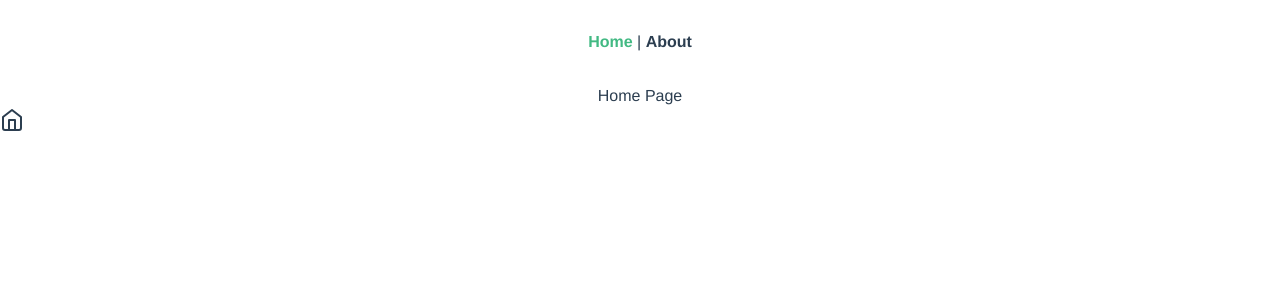
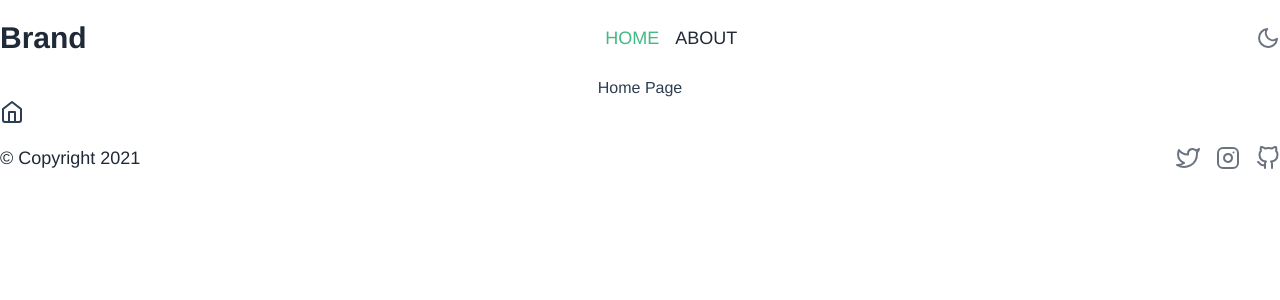
Before and after one commit to blasbot/vuejs-tailwindcss-project, a Vue app: page / in a window 1280 px wide. Shown: the top 300 px of the page. Built offline with nearby package versions, Linux system fonts and the light colour scheme.

Commit message:
Add headerd and footer

```diff
--- a/src/App.vue
+++ b/src/App.vue
@@ -1,10 +1,67 @@
 <template>
-  <div id="nav">
-    <router-link to="/">Home</router-link> |
-    <router-link to="/about">About</router-link>
+  <!-- Header Start -->
+  <nav id="nav" class="container mx-auto bg-white">
+      <div class="md:flex items-center justify-between py-5">
+          <div class="flex justify-between items-center">
+              <div class="text-2xl font-bold text-gray-800 md:text-3xl">
+                    <a href="#">Brand</a>
               </div>
+              <div class="md:hidden">
+                  <button type="button" class="block text-gray-800 hover:text-gray-700 focus:text-gray-700 focus:outline-none">
+                      <svg class="h-6 w-6 fill-current" viewBox="0 0 24 24">
+                          <path class="hidden" d="M16.24 14.83a1 1 0 0 1-1.41 1.41L12 13.41l-2.83 2.83a1 1 0 0 1-1.41-1.41L10.59 12 7.76 9.17a1 1 0 0 1 1.41-1.41L12 10.59l2.83-2.83a1 1 0 0 1 1.41 1.41L13.41 12l2.83 2.83z"/>
+                          <path d="M4 5h16a1 1 0 0 1 0 2H4a1 1 0 1 1 0-2zm0 6h16a1 1 0 0 1 0 2H4a1 1 0 0 1 0-2zm0 6h16a1 1 0 0 1 0 2H4a1 1 0 0 1 0-2z"/>
+                      </svg>
+                  </button>
+              </div>
+          </div>
+          <div class="flex flex-col md:flex-row md:block -mx-2">
+              <router-link to="/" class="text-lg font-medium text-gray-800  md:mx-2 uppercase">Home</router-link>
+              <router-link to="about" class="text-lg font-medium text-gray-800  md:mx-2 uppercase">About</router-link>
+          </div>
+          <div>
+            <a href="#"><i data-feather="moon" class="text-gray-500"></i></a>
+          </div>
+      </div>
+  </nav>
+  <!-- Header End -->
+
+  <!-- Render Active Component Contents Start -->
   <router-view/>
+  <!-- Render Active Component Contents End -->
+
+  <!-- Footer Start -->
+  <div class="container mx-auto bg-white">
+    <div class="md:flex items-center justify-between py-5">
+        <div class="flex justify-between items-center">
+            <div class="text-lg text-gray-800">
+              &copy; Copyright 2021
+            </div>
+        </div>
+        <div>
+          <ul class="flex gap-4">
+            <li class="text-gray-500"><i data-feather="twitter"></i></li>
+            <li class="text-gray-500"><i data-feather="instagram"></i></li>
+            <li class="text-gray-500"><i data-feather="github"></i></li>
+          </ul>
+        </div>
+    </div>
+  </div>
+  <!-- Footer End -->
+
 </template>
+
+<script>
+  import feather from 'feather-icons'
+  export default {
+      mounted() {
+          feather.replace();
+      },
+      updated() {
+          feather.replace();
+      }
+  }
+</script>
 
 <style>
   #app {
@@ -15,15 +72,6 @@
     color: #2c3e50;
   }
 
-#nav {
-  padding: 30px;
-}
-
-#nav a {
-  font-weight: bold;
-  color: #2c3e50;
-}
-
   #nav a.router-link-exact-active {
     color: #42b983;
   }
--- a/src/components/About.vue
+++ b/src/components/About.vue
@@ -1,5 +1,5 @@
 <template>
-    <div class="hello">
+    <div class="container mx-auto">
         <p>About Page</p>
         <i data-feather="home"></i>
     </div>
--- a/src/components/Home.vue
+++ b/src/components/Home.vue
@@ -1,5 +1,5 @@
 <template>
-  <div class="hello">
+  <div class="container mx-auto">
     <p>Home Page</p>
     <i data-feather="home"></i>
   </div>
```
Lines whose indentation alone changed are shown as unchanged.
